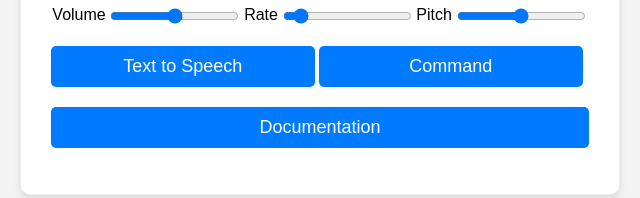
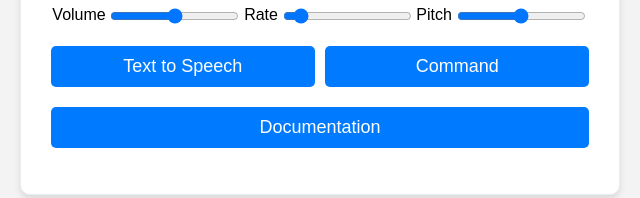
Before and after one commit to samcarmo/js-text-to-speech, a plain HTML site: page index.html in a window 1280 px wide. Shown: the part 473-671 px from the top of the page, 320-960 px from the left. Drawn offline with Linux system fonts and the light colour scheme.

Commit message:
css correction class btn

```diff
--- a/index.html
+++ b/index.html
@@ -24,9 +24,12 @@
             <label for="rate" id="pitch-label">Pitch</label>
             <input type="range" id="pitch" class="range" value="1" min="0" max="2" step="1">
         </div>
-        <button id="speak">Text to Speech</button>
-        <button id="listen">Command</button>
-        <a href="https://github.com/samcarmo/js-text-to-speech" class="doc" id="doc" target="_blank">Documentation</a>
+        <div class="btn">
+            <button id="speak">Text to Speech</button>
+            <button id="listen">Command</button>
+            <a href="https://github.com/samcarmo/js-text-to-speech" class="doc" id="doc"
+                target="_blank">Documentation</a>
+        </div>
         <p class="output"></p>
     </div>
     <script src="app.js"></script>
--- a/styles.css
+++ b/styles.css
@@ -43,6 +43,13 @@ button {
     border-radius: 5px;
     cursor: pointer;
     margin-top: 20px;
+}
+
+.btn {
+    display: flex;
+    flex-direction: row;
+    flex-wrap: wrap;
+    justify-content: space-between;
 }
 
 button:hover,
```
